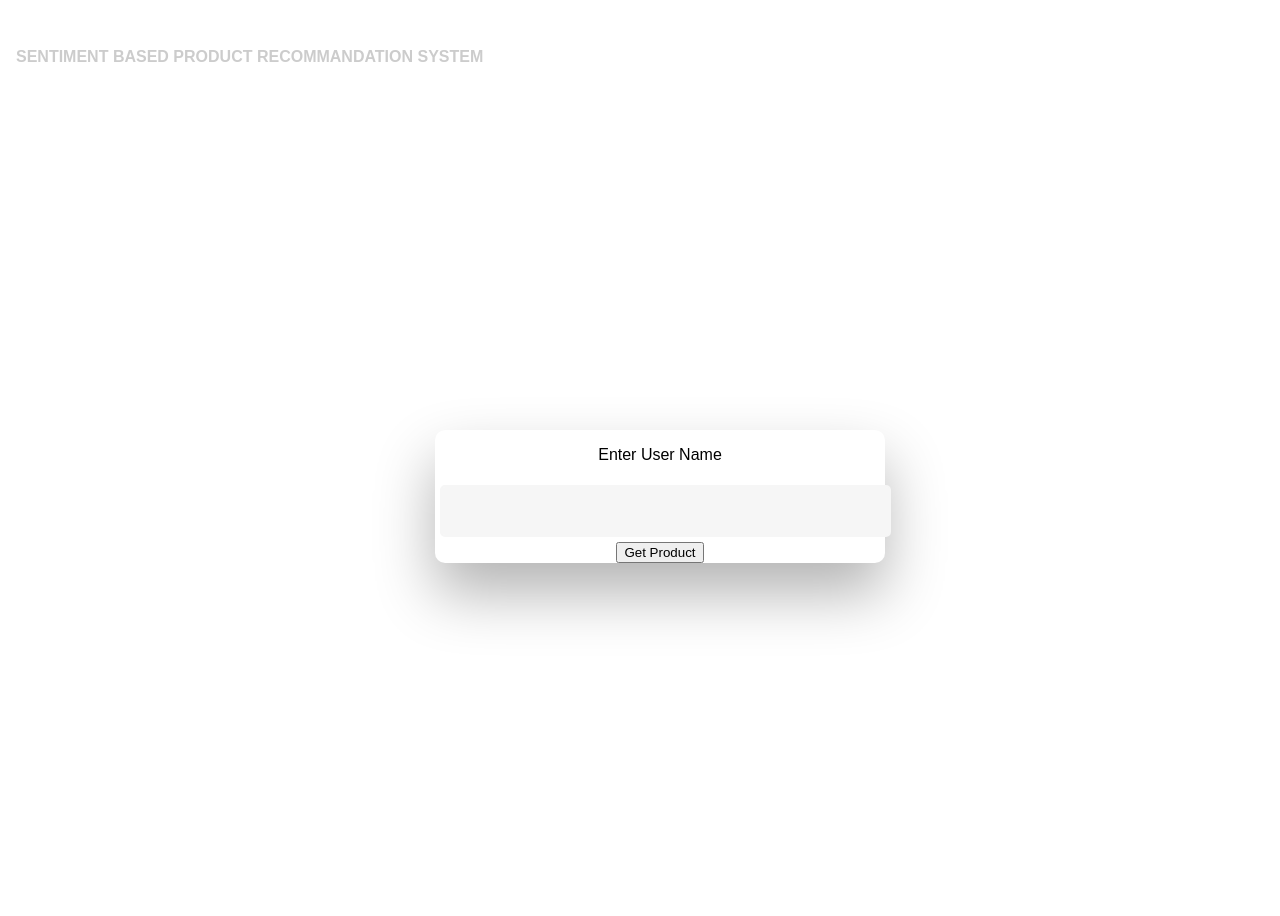
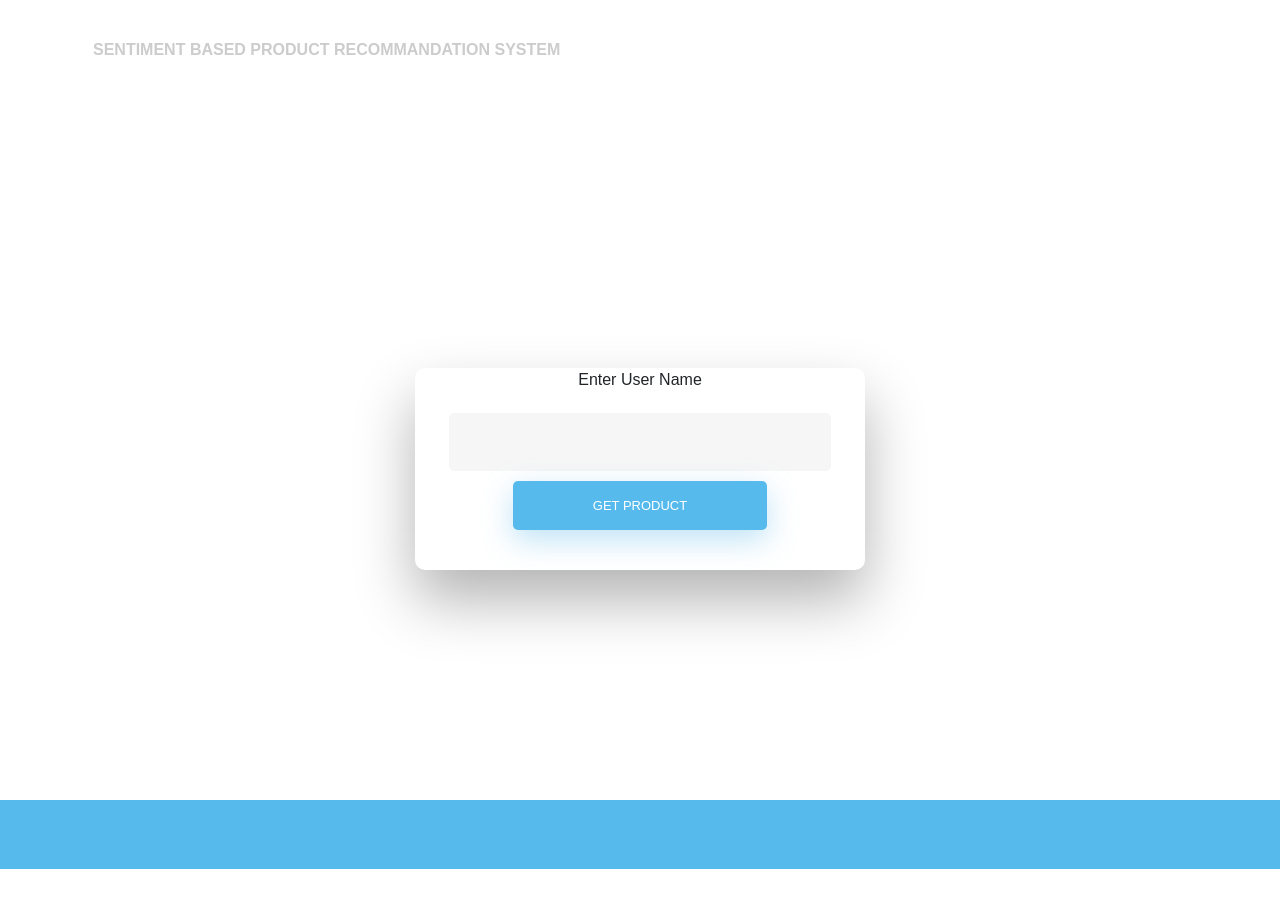
Before and after one commit to DineshLJ/Sentiment-Based-Product-Recommendation-System, a Flask app: page / in a window 1280 px wide. After the commit the page ends 869 px from the top, so only its background shows below. Run offline with Flask 2, Linux system fonts and the light colour scheme; some libraries are stand-ins or nearby versions.

Commit message:
Update home.html

```diff
--- a/templates/home.html
+++ b/templates/home.html
@@ -1,15 +1,54 @@
 <!DOCTYPE html>
 <html>
 <head>
+	<link href="//maxcdn.bootstrapcdn.com/bootstrap/4.0.0/css/bootstrap.min.css" rel="stylesheet" id="bootstrap-css">
+        <script src="//maxcdn.bootstrapcdn.com/bootstrap/4.0.0/js/bootstrap.min.js"></script>
+        <script src="//cdnjs.cloudflare.com/ajax/libs/jquery/3.2.1/jquery.min.js"></script>
 	<style>
-		<style>
-		@import url('https://fonts.googleapis.com/css?family=Poppins');
-		html {background-color: #56baed;}
-                body {font-family: "Poppins", sans-serif;height: 100vh;}
-		a {color: #92badd;display:inline-block;text-decoration: none;font-weight: 400;}
-		h2 {text-align: center;font-size: 16px;font-weight: 600;text-transform: uppercase;display:inline-block;margin: 40px 8px 10px 8px; color: #cccccc;}
-		.wrapper {display: flex;align-items: center;flex-direction: column; justify-content: center;width: 100%;min-height: 100%;padding: 20px;}
-		#formContent {
+
+/* BASIC */
+
+html {
+  background-color: #56baed;
+}
+
+body {
+  font-family: "Poppins", sans-serif;
+  height: 100vh;
+}
+
+a {
+  color: #92badd;
+  display:inline-block;
+  text-decoration: none;
+  font-weight: 400;
+}
+
+h2 {
+  text-align: center;
+  font-size: 16px;
+  font-weight: 600;
+  text-transform: uppercase;
+  display:inline-block;
+  margin: 40px 8px 10px 8px;
+  color: #cccccc;
+}
+
+
+
+/* STRUCTURE */
+
+.wrapper {
+  display: flex;
+  align-items: center;
+  flex-direction: column;
+  justify-content: center;
+  width: 100%;
+  min-height: 100%;
+  padding: 20px;
+}
+
+#formContent {
   -webkit-border-radius: 10px 10px 10px 10px;
   border-radius: 10px 10px 10px 10px;
   background: #fff;
@@ -22,7 +61,68 @@
   box-shadow: 0 30px 60px 0 rgba(0,0,0,0.3);
   text-align: center;
 }
-		input[type=text] {
+
+#formFooter {
+  background-color: #f6f6f6;
+  border-top: 1px solid #dce8f1;
+  padding: 25px;
+  text-align: center;
+  -webkit-border-radius: 0 0 10px 10px;
+  border-radius: 0 0 10px 10px;
+}
+
+
+
+/* TABS */
+
+h2.inactive {
+  color: #cccccc;
+}
+
+h2.active {
+  color: #0d0d0d;
+  border-bottom: 2px solid #5fbae9;
+}
+
+
+
+/* FORM TYPOGRAPHY*/
+
+input[type=button], input[type=submit], input[type=reset]  {
+  background-color: #56baed;
+  border: none;
+  color: white;
+  padding: 15px 80px;
+  text-align: center;
+  text-decoration: none;
+  display: inline-block;
+  text-transform: uppercase;
+  font-size: 13px;
+  -webkit-box-shadow: 0 10px 30px 0 rgba(95,186,233,0.4);
+  box-shadow: 0 10px 30px 0 rgba(95,186,233,0.4);
+  -webkit-border-radius: 5px 5px 5px 5px;
+  border-radius: 5px 5px 5px 5px;
+  margin: 5px 20px 40px 20px;
+  -webkit-transition: all 0.3s ease-in-out;
+  -moz-transition: all 0.3s ease-in-out;
+  -ms-transition: all 0.3s ease-in-out;
+  -o-transition: all 0.3s ease-in-out;
+  transition: all 0.3s ease-in-out;
+}
+
+input[type=button]:hover, input[type=submit]:hover, input[type=reset]:hover  {
+  background-color: #39ace7;
+}
+
+input[type=button]:active, input[type=submit]:active, input[type=reset]:active  {
+  -moz-transform: scale(0.95);
+  -webkit-transform: scale(0.95);
+  -o-transform: scale(0.95);
+  -ms-transform: scale(0.95);
+  transform: scale(0.95);
+}
+
+input[type=text] {
   background-color: #f6f6f6;
   border: none;
   color: #0d0d0d;
@@ -51,7 +151,123 @@ input[type=text]:focus {
 input[type=text]:placeholder {
   color: #cccccc;
 }
-	</style>
+
+
+
+/* ANIMATIONS */
+
+/* Simple CSS3 Fade-in-down Animation */
+.fadeInDown {
+  -webkit-animation-name: fadeInDown;
+  animation-name: fadeInDown;
+  -webkit-animation-duration: 1s;
+  animation-duration: 1s;
+  -webkit-animation-fill-mode: both;
+  animation-fill-mode: both;
+}
+
+@-webkit-keyframes fadeInDown {
+  0% {
+    opacity: 0;
+    -webkit-transform: translate3d(0, -100%, 0);
+    transform: translate3d(0, -100%, 0);
+  }
+  100% {
+    opacity: 1;
+    -webkit-transform: none;
+    transform: none;
+  }
+}
+
+@keyframes fadeInDown {
+  0% {
+    opacity: 0;
+    -webkit-transform: translate3d(0, -100%, 0);
+    transform: translate3d(0, -100%, 0);
+  }
+  100% {
+    opacity: 1;
+    -webkit-transform: none;
+    transform: none;
+  }
+}
+
+/* Simple CSS3 Fade-in Animation */
+@-webkit-keyframes fadeIn { from { opacity:0; } to { opacity:1; } }
+@-moz-keyframes fadeIn { from { opacity:0; } to { opacity:1; } }
+@keyframes fadeIn { from { opacity:0; } to { opacity:1; } }
+
+.fadeIn {
+  opacity:0;
+  -webkit-animation:fadeIn ease-in 1;
+  -moz-animation:fadeIn ease-in 1;
+  animation:fadeIn ease-in 1;
+
+  -webkit-animation-fill-mode:forwards;
+  -moz-animation-fill-mode:forwards;
+  animation-fill-mode:forwards;
+
+  -webkit-animation-duration:1s;
+  -moz-animation-duration:1s;
+  animation-duration:1s;
+}
+
+.fadeIn.first {
+  -webkit-animation-delay: 0.4s;
+  -moz-animation-delay: 0.4s;
+  animation-delay: 0.4s;
+}
+
+.fadeIn.second {
+  -webkit-animation-delay: 0.6s;
+  -moz-animation-delay: 0.6s;
+  animation-delay: 0.6s;
+}
+
+.fadeIn.third {
+  -webkit-animation-delay: 0.8s;
+  -moz-animation-delay: 0.8s;
+  animation-delay: 0.8s;
+}
+
+.fadeIn.fourth {
+  -webkit-animation-delay: 1s;
+  -moz-animation-delay: 1s;
+  animation-delay: 1s;
+}
+
+/* Simple CSS3 Fade-in Animation */
+.underlineHover:after {
+  display: block;
+  left: 0;
+  bottom: -10px;
+  width: 0;
+  height: 2px;
+  background-color: #56baed;
+  content: "";
+  transition: width 0.2s;
+}
+
+.underlineHover:hover {
+  color: #0d0d0d;
+}
+
+.underlineHover:hover:after{
+  width: 100%;
+}
+
+
+
+/* OTHERS */
+
+*:focus {
+    outline: none;
+}
+
+#icon {
+  width:60%;
+}
+
 	</style>
 	<title>Home</title>
 
```
